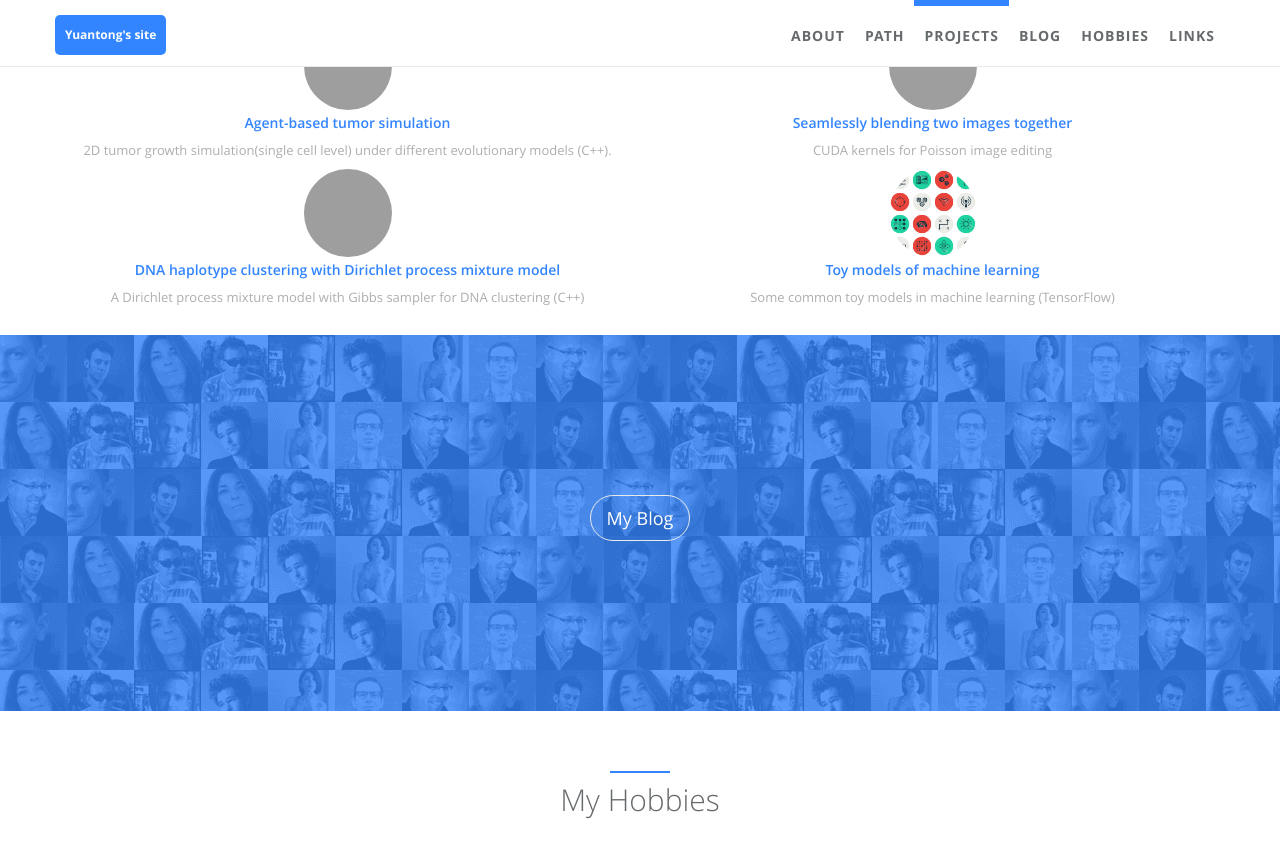
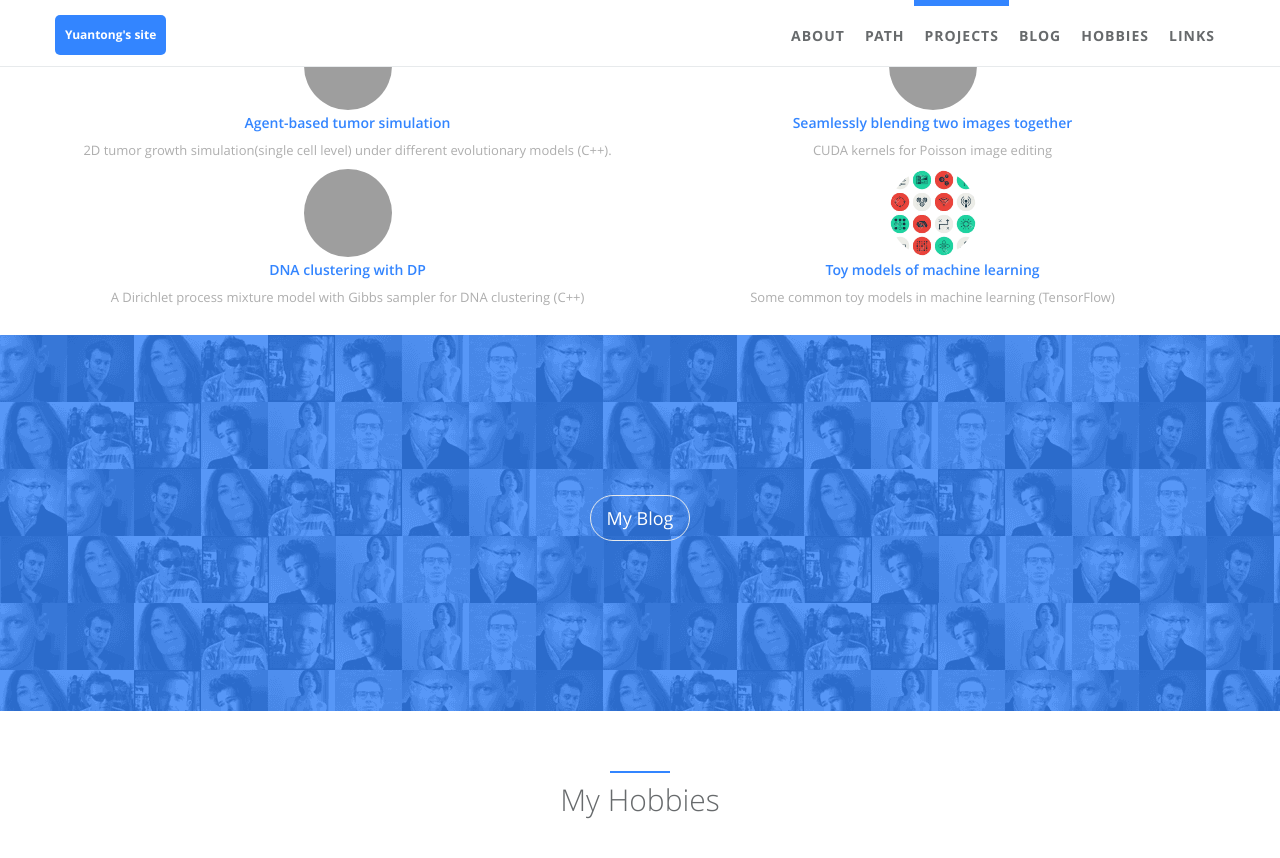
Before and after one commit to ding-yt/ding-yt.github.io, a Jekyll site: the page built from index.html, in a window 1280 px wide and 900 px high, scrolled down 2059 px, cut to the strip 0-858 px from the top of the window. Built offline with Jekyll 4.4.1, drawn with Linux system fonts in a browser that asks for light colours; grey boxes are pictures that could not be loaded.

Commit message:
Update projects.yml

```diff
--- a/_data/index/projects.yml
+++ b/_data/index/projects.yml
@@ -20,7 +20,7 @@
   img: /static/assets/img/landing/blend2.jpg
   desc: CUDA kernels for Poisson image editing
 
-- name: DNA haplotype clustering with Dirichlet process mixture model
+- name: DNA clustering with DP
   i18n: dna
   gh_user: ding-yt
   repo: DNAclustering_Dirichlet
```
